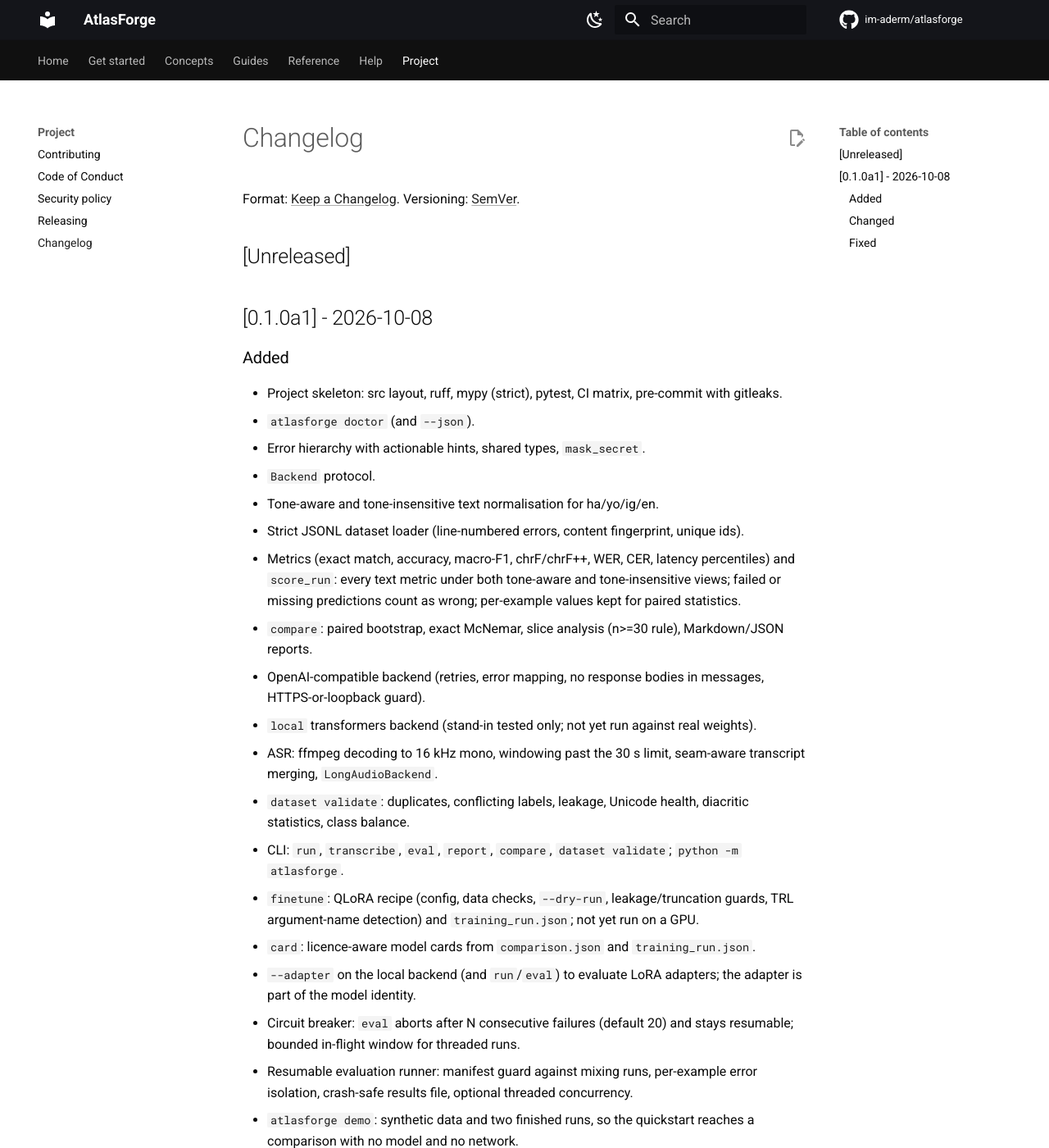
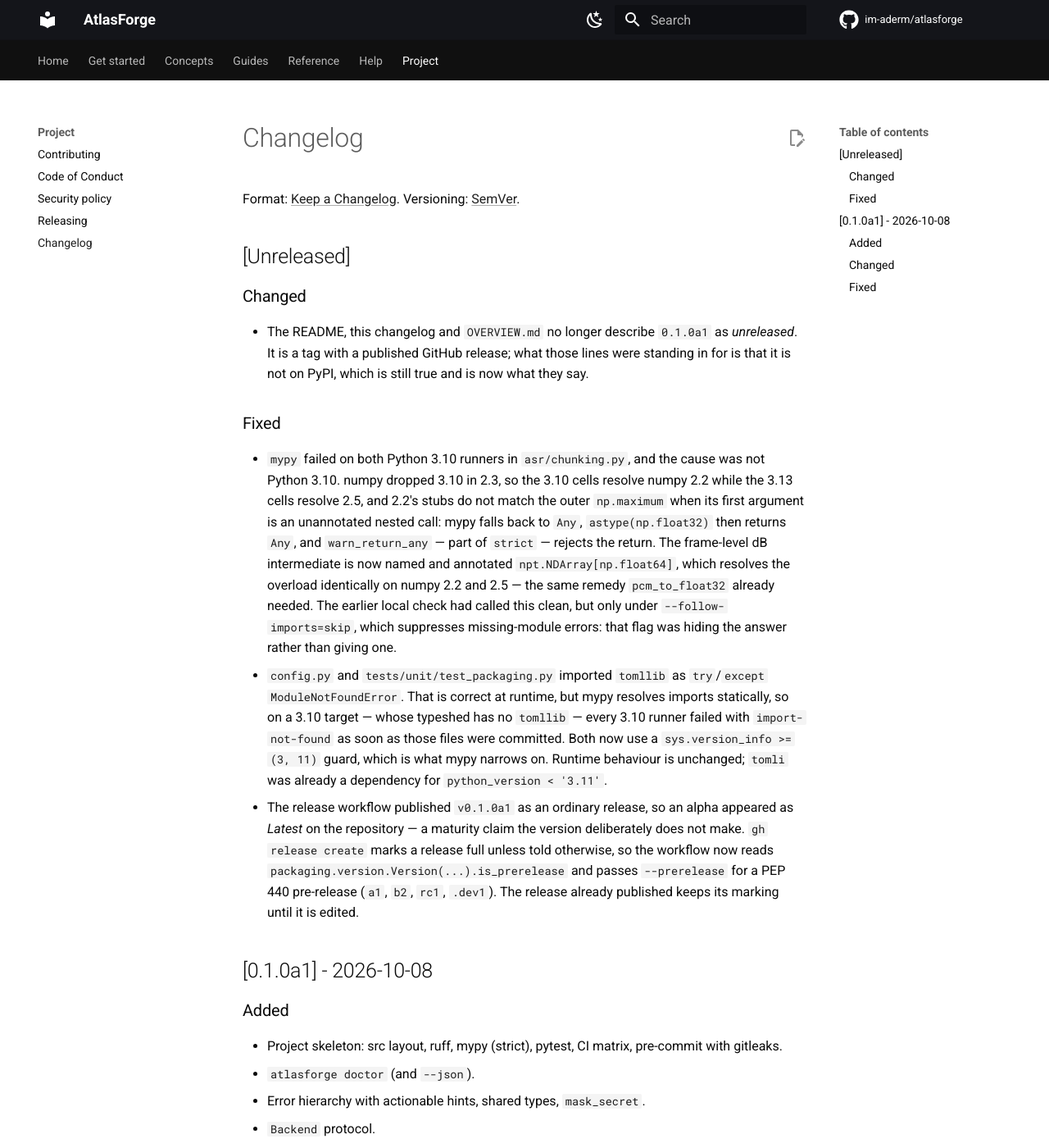
Before and after one commit to Brainers-Labs/atlasforge, an MkDocs documentation site: the page built from docs/project/changelog.md, in a window 1280 px wide and 1400 px high. Shown: the whole window at 82% size. Built offline with MkDocs 1.6.1 and Material for MkDocs 9.7.7, drawn with Linux system fonts in a browser that asks for light colours; comment, search, counter and statistics services are not loaded.

Commit message:
Fix the py3.10 mypy failure: it was numpy 2.2's stubs, not Python 3.10
CI on both 3.10 runners failed at mypy with

    src/atlasforge/asr/chunking.py:117: error: Returning Any from function
    declared to return "ndarray[tuple[int, ...], dtype[floating[_32Bit]]]"
    [no-any-return]

The tomllib guard in 9685f0e was necessary but was not the cause. Checking the
old `try`/`except` form and the new `sys.version_info` form side by side under
`--python-version 3.10` reproduces CI's import-not-found on the first and
reports Success on the second, so that fix holds and there are no other
3.10-specific errors.

The discriminator is numpy, not Python. numpy dropped 3.10 in 2.3, so the 3.10
cells resolve numpy 2.2 while the 3.13 cells resolve 2.5. Holding Python fixed
at 3.12 and swapping only the stubs flips the result: clean on 2.5, failing on
2.2. In 2.2 the outer `np.maximum` does not match when its first argument is an
unannotated nested call, so mypy falls back to `Any`, `astype(np.float32)`
returns `Any`, and `warn_return_any` rejects the return.

Naming and annotating the dB intermediate as `npt.NDArray[np.float64]` makes
the overload resolve: the revealed type of the whole chain is now identical
under 2.2 and 2.5. That is a repair rather than a suppression -- annotating
only the final result also silences the error, and was discarded for that
reason. `pcm_to_float32` in 7356c88 needed the same remedy.

The earlier local check called this clean under `--follow-imports=skip`, which
suppresses missing-module errors: the flag was hiding the answer rather than
giving one.

Verified: mypy clean on numpy 2.2 at `--python-version` 3.10 and 3.12, and on
numpy 2.5 at 3.12; ruff and ruff format clean; 1332 tests pass; `mkdocs build
--strict` clean.

Also drops "unreleased" for 0.1.0a1 from the README, OVERVIEW.md and this
changelog, which the tag and its published release made false.

Co-Authored-By: Claude Code <noreply@anthropic.com>

```diff
--- a/CHANGELOG.md
+++ b/CHANGELOG.md
@@ -3,6 +3,14 @@
 Format: [Keep a Changelog](https://keepachangelog.com/). Versioning: [SemVer](https://semver.org/).
 
 ## [Unreleased]
+
+### Changed
+- The README, this changelog and `OVERVIEW.md` no longer describe `0.1.0a1` as *unreleased*. It is a tag with a published GitHub release; what those lines were standing in for is that it is not on PyPI, which is still true and is now what they say.
+
+### Fixed
+- `mypy` failed on both Python 3.10 runners in `asr/chunking.py`, and the cause was not Python 3.10. numpy dropped 3.10 in 2.3, so the 3.10 cells resolve numpy 2.2 while the 3.13 cells resolve 2.5, and 2.2's stubs do not match the outer `np.maximum` when its first argument is an unannotated nested call: mypy falls back to `Any`, `astype(np.float32)` then returns `Any`, and `warn_return_any` — part of `strict` — rejects the return. The frame-level dB intermediate is now named and annotated `npt.NDArray[np.float64]`, which resolves the overload identically on numpy 2.2 and 2.5 — the same remedy `pcm_to_float32` already needed. The earlier local check had called this clean, but only under `--follow-imports=skip`, which suppresses missing-module errors: that flag was hiding the answer rather than giving one.
+- `config.py` and `tests/unit/test_packaging.py` imported `tomllib` as `try`/`except ModuleNotFoundError`. That is correct at runtime, but mypy resolves imports statically, so on a 3.10 target — whose typeshed has no `tomllib` — every 3.10 runner failed with `import-not-found` as soon as those files were committed. Both now use a `sys.version_info >= (3, 11)` guard, which is what mypy narrows on. Runtime behaviour is unchanged; `tomli` was already a dependency for `python_version < '3.11'`.
+- The release workflow published `v0.1.0a1` as an ordinary release, so an alpha appeared as *Latest* on the repository — a maturity claim the version deliberately does not make. `gh release create` marks a release full unless told otherwise, so the workflow now reads `packaging.version.Version(...).is_prerelease` and passes `--prerelease` for a PEP 440 pre-release (`a1`, `b2`, `rc1`, `.dev1`). The release already published keeps its marking until it is edited.
 
 ## [0.1.0a1] - 2026-10-08
 
```
Also changed, not shown: other parts of CHANGELOG.md (+1 -1 lines), OVERVIEW.md (+1 -1 lines), README.md (+1 -1 lines), 1 other file.
